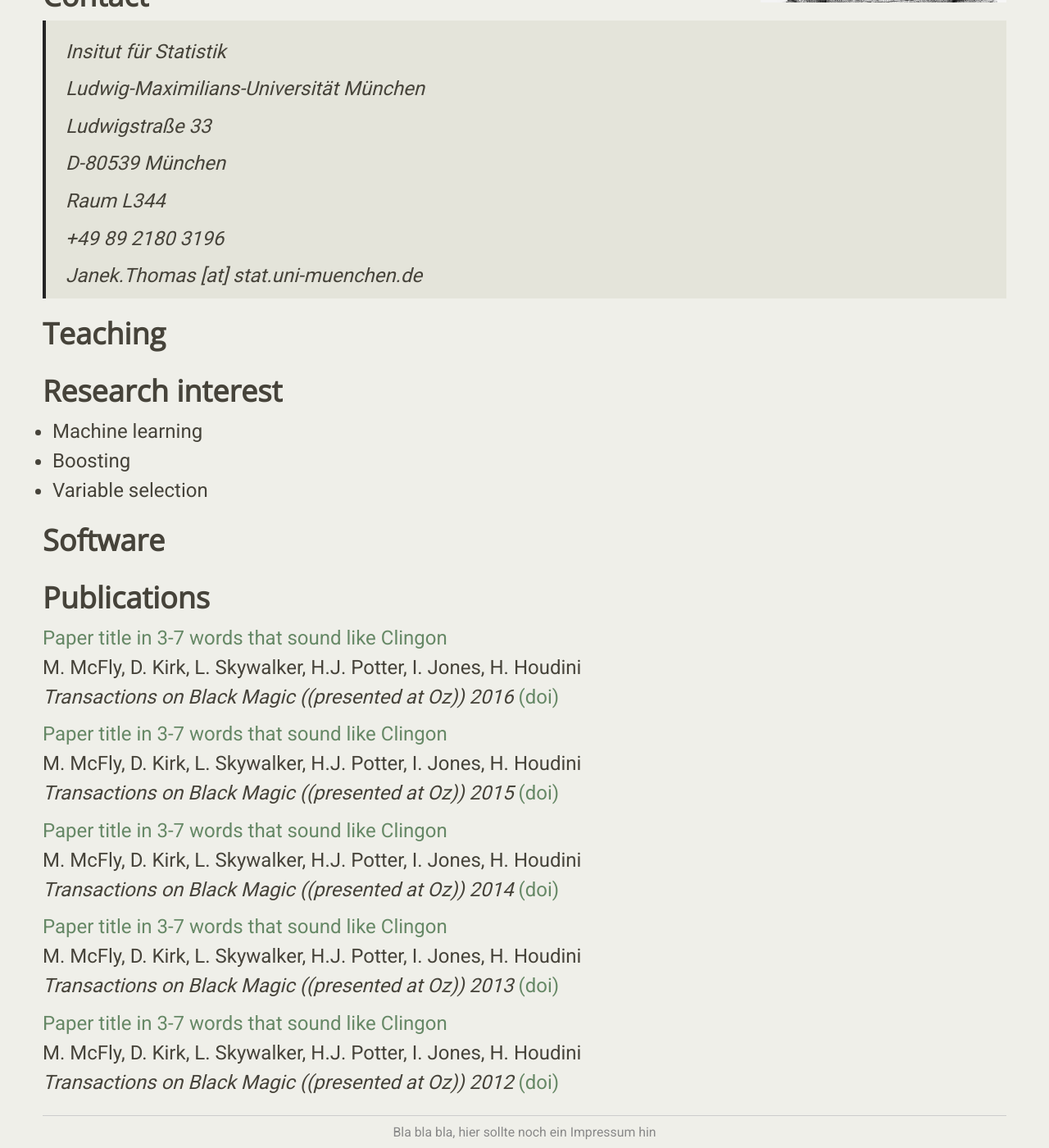
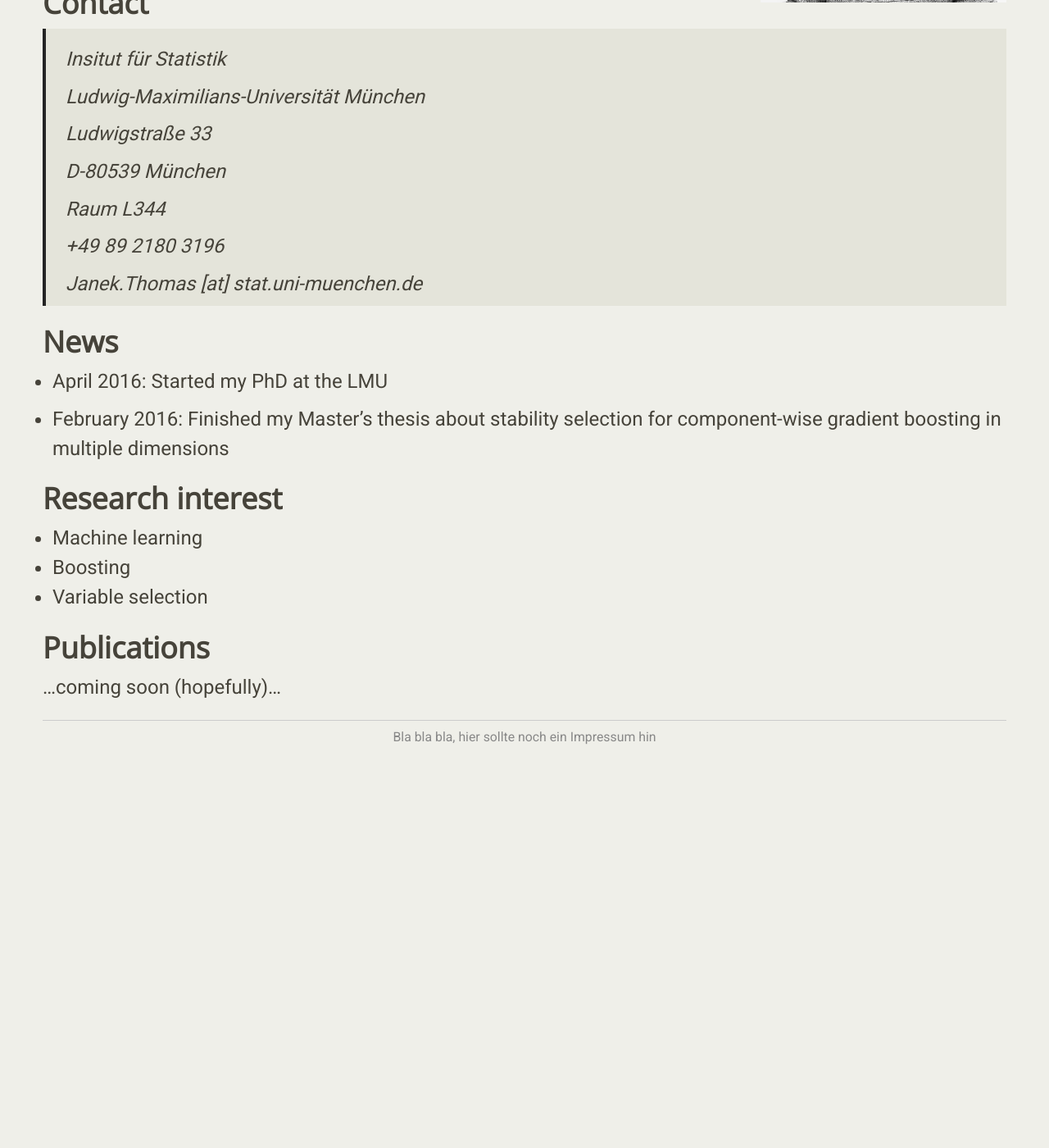
Before and after one commit to ahoelzl/compstat-lmu.github.io, a Jekyll site: the page built from thomas.md, in a window 1280 px wide and 1400 px high, scrolled down 618 px. Shown: the whole window at 82% size. Built offline with Jekyll 4.4.1, drawn with Linux system fonts in a browser that asks for light colours; after the commit the page ends 1536 px from its top, so only the background shows below that; some of the changed text lies outside the part shown.

Commit message:
some more info about janek

```diff
--- a/thomas.md
+++ b/thomas.md
@@ -3,46 +3,6 @@ layout: page
 title: Janek Thomas
 permalink: /people/thomas/
 pubs:
-
-    - title:   "Paper title in 3-7 words that sound like Clingon"
-      author:  "M. McFly, D. Kirk, L. Skywalker, H.J. Potter, I. Jones, H. Houdini"
-      journal: "Transactions on Black Magic"
-      note:    "(presented at Oz)"
-      year:    "2016"
-      url:     "http://publish-more-stuff.org"
-      doi:     "http://dx.doi.org"
-
-    - title:   "Paper title in 3-7 words that sound like Clingon"
-      author:  "M. McFly, D. Kirk, L. Skywalker, H.J. Potter, I. Jones, H. Houdini"
-      journal: "Transactions on Black Magic"
-      note:    "(presented at Oz)"
-      year:    "2015"
-      url:     "http://publish-more-stuff.org"
-      doi:     "http://dx.doi.org"
-
-    - title:   "Paper title in 3-7 words that sound like Clingon"
-      author:  "M. McFly, D. Kirk, L. Skywalker, H.J. Potter, I. Jones, H. Houdini"
-      journal: "Transactions on Black Magic"
-      note:    "(presented at Oz)"
-      year:    "2014"
-      url:     "http://publish-more-stuff.org"
-      doi:     "http://dx.doi.org"
-
-    - title:   "Paper title in 3-7 words that sound like Clingon"
-      author:  "M. McFly, D. Kirk, L. Skywalker, H.J. Potter, I. Jones, H. Houdini"
-      journal: "Transactions on Black Magic"
-      note:    "(presented at Oz)"
-      year:    "2013"
-      url:     "http://publish-more-stuff.org"
-      doi:     "http://dx.doi.org"
-
-    - title:   "Paper title in 3-7 words that sound like Clingon"
-      author:  "M. McFly, D. Kirk, L. Skywalker, H.J. Potter, I. Jones, H. Houdini"
-      journal: "Transactions on Black Magic"
-      note:    "(presented at Oz)"
-      year:    "2012"
-      url:     "http://publish-more-stuff.org"
-      doi:     "http://dx.doi.org"
 
 ---
 
@@ -50,8 +10,9 @@ pubs:
 
 ## About
 
-Janek Thomas M.Sc., ... ToDo
-<br><br><br><br><br>
+I am a PhD student at the department of statistics at the Ludwig-Maximilians-University Munich in the working group computational statistics. I did my bachelor in statistics with a minor in computer science and continued with a master's degree in statistics here at the LMU.
+
+Most of my work is releated to statistics, machine learning and data science.
 
 
 
@@ -73,7 +34,11 @@ Janek Thomas M.Sc., ... ToDo
 >
 > Janek.Thomas [at] stat.uni-muenchen.de
 
-## Teaching
+## News
+
+- April 2016: Started my PhD at the LMU
+
+- February 2016: Finished my Master's thesis about stability selection for component-wise gradient boosting in multiple dimensions
 
 ## Research interest
 
@@ -81,16 +46,6 @@ Janek Thomas M.Sc., ... ToDo
 * Boosting
 * Variable selection
 
-## Software
-
-
-
 ## Publications
 
-{% for pub in page.pubs %}
-{% if pub.internal %}[{{pub.title}}]({{pub.url | prepend: site.baseurl}}){% else %}[{{pub.title}}]({{pub.url}}){% endif %}<br />
-{{pub.author}}<br />
-*{{pub.journal}}*
-{% if pub.note %} *({{pub.note}})*
-{% endif %} *{{pub.year}}* [(doi)]({{pub.doi}})
-{% endfor %}
+...coming soon (hopefully)...
```
